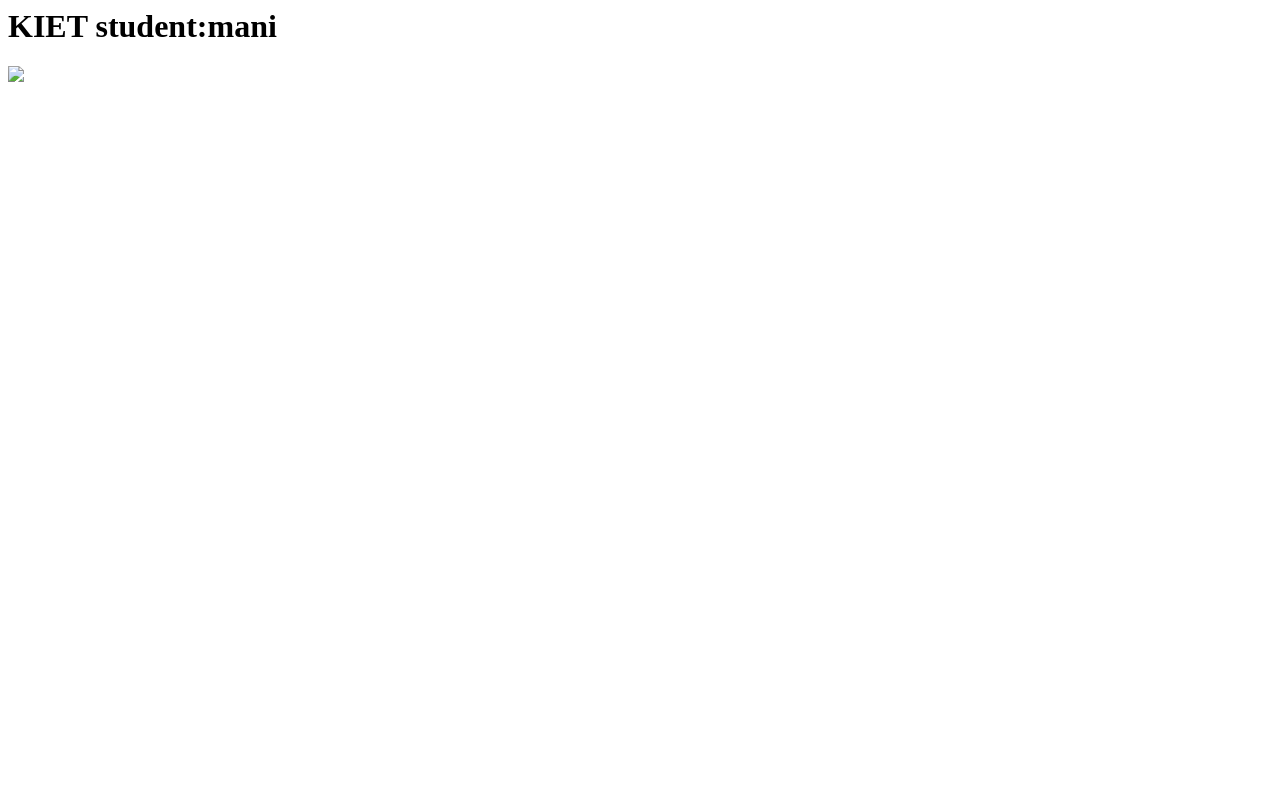
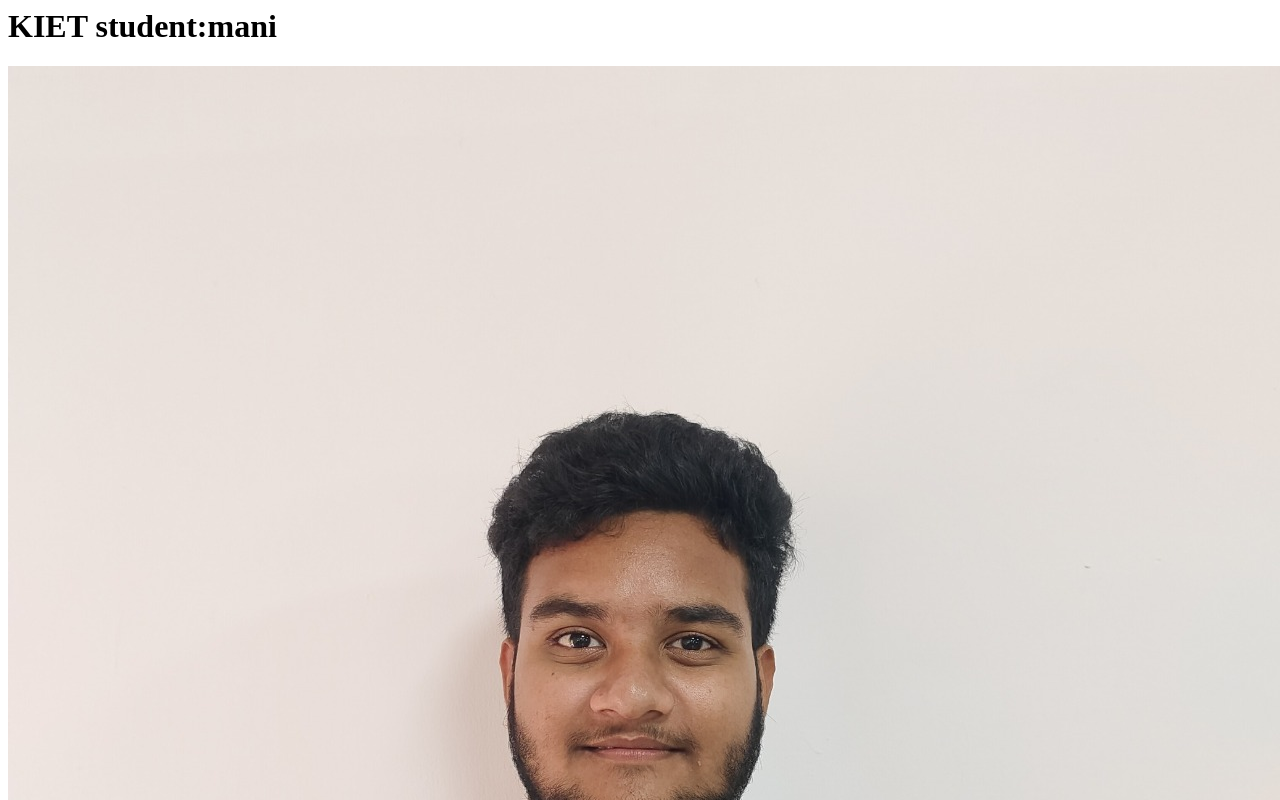
Before and after one commit to ravurimanikantaswamy/ravurimanikantaswamy.github.io, a plain HTML site: page index.html in a window 1280 px wide. Shown: the top 800 px of the page. Drawn offline with Linux system fonts and the light colour scheme.

Commit message:
image tag updated

```diff
--- a/index.html
+++ b/index.html
@@ -1,2 +1,2 @@
 <h1>KIET student:mani</h1>
-<img src="image.jpg">
+<img src="image.jpeg">
```
